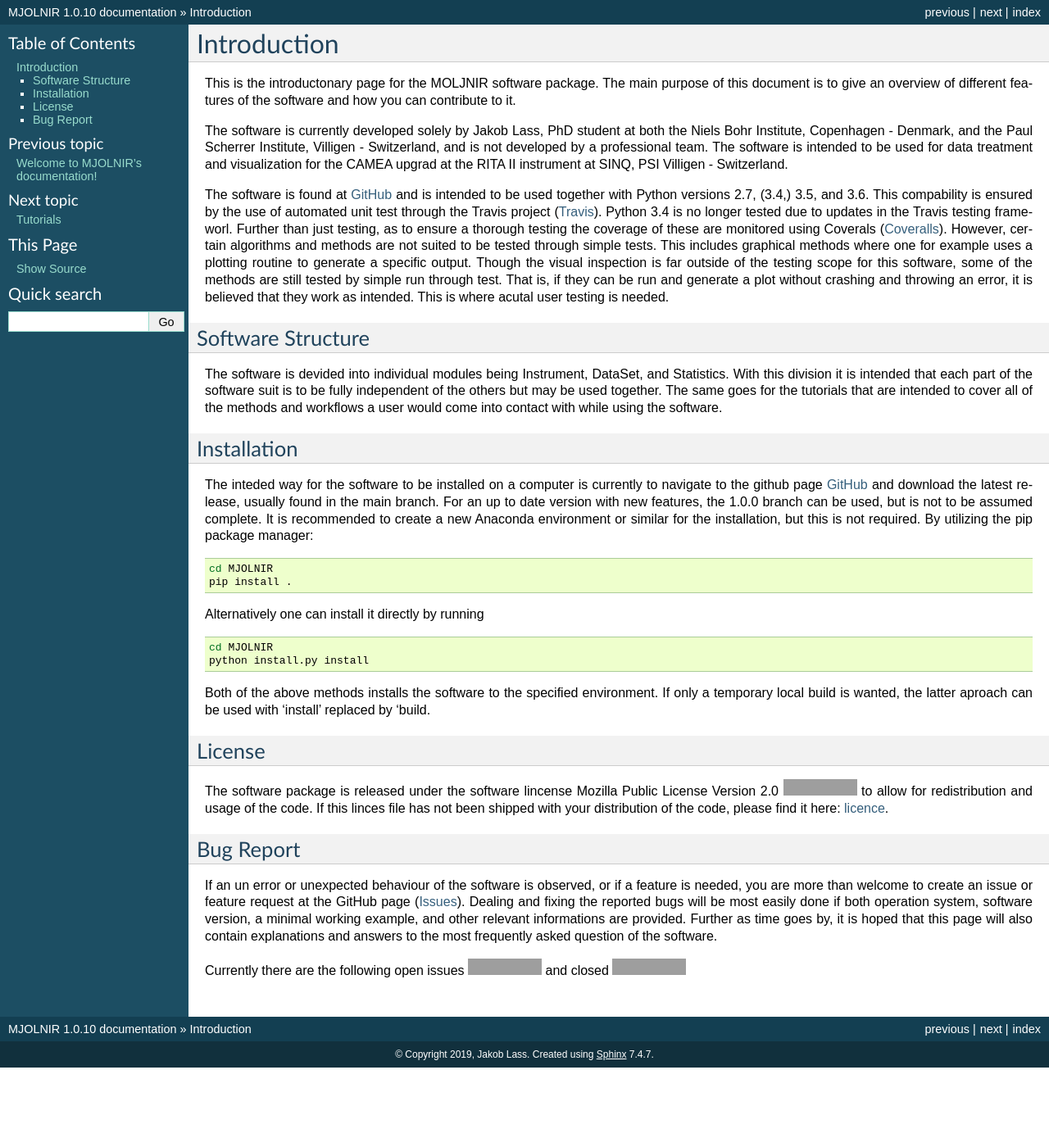
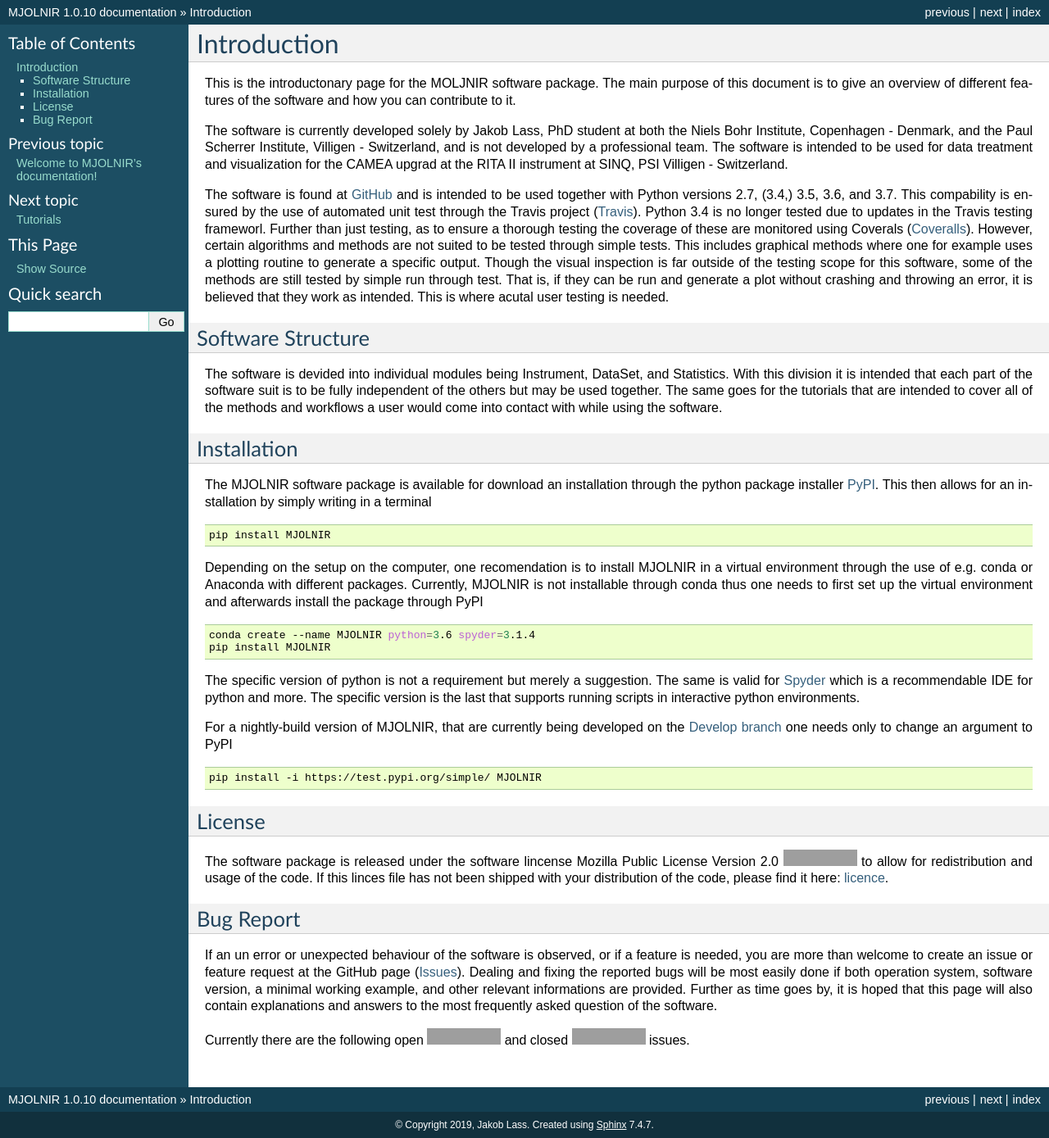
Before and after one commit to MJOLNIRPackage/MJOLNIR, a Sphinx documentation site: the page built from docs/Introduction.rst, in a window 1280 px wide. Shown: the whole page at 82% size. Built offline with Sphinx 7.4.7, drawn with Linux system fonts in a browser that asks for light colours; before the commit the page ends 1303 px from its top, so only the background shows below that; grey boxes are pictures that could not be loaded.

Commit message:
Update documentation with commandline tutorials and better introduction

```diff
--- a/docs/Introduction.rst
+++ b/docs/Introduction.rst
@@ -5,7 +5,7 @@ This is the introductonary page for the MOLJNIR software package. The main purpo
 
 The software is currently developed solely by Jakob Lass, PhD student at both the Niels Bohr Institute, Copenhagen - Denmark, and the Paul Scherrer Institute, Villigen - Switzerland, and is not developed by a professional team. The software is intended to be used for data treatment and visualization for the CAMEA upgrad at the RITA II instrument at SINQ, PSI Villigen - Switzerland.
 
-The software is found at GitHub_ and is intended to be used together with Python versions 2.7, (3.4,) 3.5, and 3.6. This compability is ensured by the use of automated unit test through the Travis project (Travis_). Python 3.4 is no longer tested due to updates in the Travis testing frameworl. Further than just testing, as to ensure a thorough testing the coverage of these are monitored using Coverals (Coveralls_). However, certain algorithms and methods are not suited to be tested through simple tests. This includes graphical methods where one for example uses a plotting routine to generate a specific output. Though the visual inspection is far outside of the testing scope for this software, some of the methods are still tested by simple run through test. That is, if they can be run and generate a plot without crashing and throwing an error, it is believed that they work as intended. This is where acutal user testing is needed.
+The software is found at GitHub_ and is intended to be used together with Python versions 2.7, (3.4,) 3.5, 3.6, and 3.7. This compability is ensured by the use of automated unit test through the Travis project (Travis_). Python 3.4 is no longer tested due to updates in the Travis testing frameworl. Further than just testing, as to ensure a thorough testing the coverage of these are monitored using Coverals (Coveralls_). However, certain algorithms and methods are not suited to be tested through simple tests. This includes graphical methods where one for example uses a plotting routine to generate a specific output. Though the visual inspection is far outside of the testing scope for this software, some of the methods are still tested by simple run through test. That is, if they can be run and generate a plot without crashing and throwing an error, it is believed that they work as intended. This is where acutal user testing is needed.
 
 .. Module documentation
 .. ^^^^^^^^^^^^^^^^^^^^
@@ -21,24 +21,32 @@ The software is devided into individual modules being Instrument, DataSet, and S
 
 Installation
 ^^^^^^^^^^^^
-The inteded way for the software to be installed on a computer is currently to navigate to the github page GitHub_ and download the latest release, usually found in the main branch. For an up to date version with new features, the 1.0.0 branch can be used, but is not to be assumed complete. It is recommended to create a new Anaconda environment or similar for the installation, but this is not required. By utilizing the pip package manager:
+
+The MJOLNIR software package is available for download an installation through the python package installer `PyPI <https://pypi.org/>`_. This then allows for an installation by
+simply writing in a terminal
 
 .. code-block:: bash
 
-   cd MJOLNIR
-   pip install .
+   pip install MJOLNIR
 
 
-Alternatively one can install it directly by running
+Depending on the setup on the computer, one recomendation is to install MJOLNIR in a virtual environment through the use of e.g. conda or Anaconda with different packages. Currently, MJOLNIR
+is not installable through conda thus one needs to first set up the virtual environment and afterwards install the package through PyPI
 
 .. code-block:: bash
 
-   cd MJOLNIR
-   python install.py install
+   conda create --name MJOLNIR python=3.6 spyder=3.1.4
+   pip install MJOLNIR
 
+The specific version of python is not a requirement but merely a suggestion. The same is valid for `Spyder <https://www.spyder-ide.org/>`_ which is a recommendable IDE for python and more.
+The specific version is the last that supports running scripts in interactive python environments.
 
-Both of the above methods installs the software to the specified environment. If only a temporary local build is wanted, the latter aproach can be used with 'install' replaced  by 'build.
+For a nightly-build version of MJOLNIR, that are currently being developed on the `Develop branch <https://github.com/Jakob-Lass/MJOLNIR/tree/develop>`_ one needs only to change
+an argument to PyPI
 
+.. code-block:: bash
+
+   pip install -i https://test.pypi.org/simple/ MJOLNIR
 
 
 License
@@ -68,7 +76,7 @@ Bug Report
 ^^^^^^^^^^
 If an un error or unexpected behaviour of the software is observed, or if a feature is needed, you are more than welcome to create an issue or feature request at the GitHub page (Issues_). Dealing and fixing the reported bugs will be most easily done if both operation system, software version, a minimal working example, and other relevant informations are provided. Further as time goes by, it is hoped that this page will also contain explanations and answers to the most frequently asked question of the software.
 
-Currently there are the following open issues |open| and closed |closed|
+Currently there are the following open |open| and closed |closed| issues.
 
 .. |open| image:: https://img.shields.io/github/issues/Jakob-Lass/MJOLNIR.svg?style=plastic
     :alt: Open GitHub issues
```
Also changed, not shown: docs/Tutorials/Commandline.rst (+19 -3 lines), docs/Tutorials/Commandline/NormalizationTable.rst (added, +88 -0 lines), docs/Tutorials/Tutorial.rst (+6 -2 lines), docs/index.rst (+11 -1 lines), docs/Tutorials/Commandline/Figures/Final_Energy_Individual_1.png (added), docs/Tutorials/Commandline/Figures/Final_Energy_Individual_3.png (added), docs/Tutorials/Commandline/Figures/Final_Energy_Individual_8.png (added), docs/Tutorials/Commandline/Figures/Final_Energy_Overview_1.png (added), docs/Tutorials/Commandline/Figures/Final_Energy_Overview_3.png (added), docs/Tutorials/Commandline/Figures/Final_Energy_Overview_8.png (added), docs/Tutorials/Commandline/Figures/Instrument_calibration_1.png (added), docs/Tutorials/Commandline/Figures/Instrument_calibration_3.png (added), docs/Tutorials/Commandline/Figures/Instrument_calibration_8.png (added), docs/Tutorials/Commandline/Figures/Normalization_1.png (added), 2 more files.
